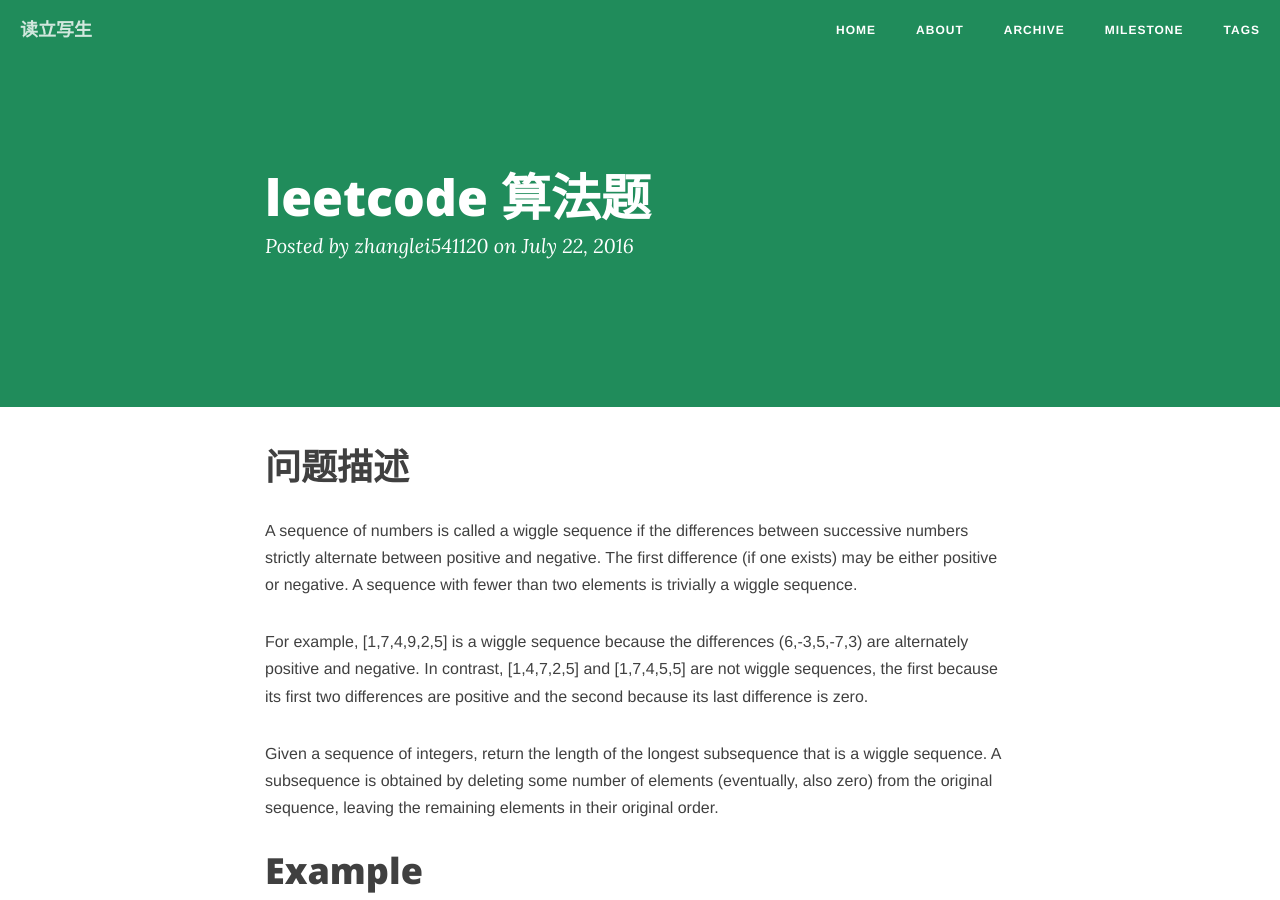
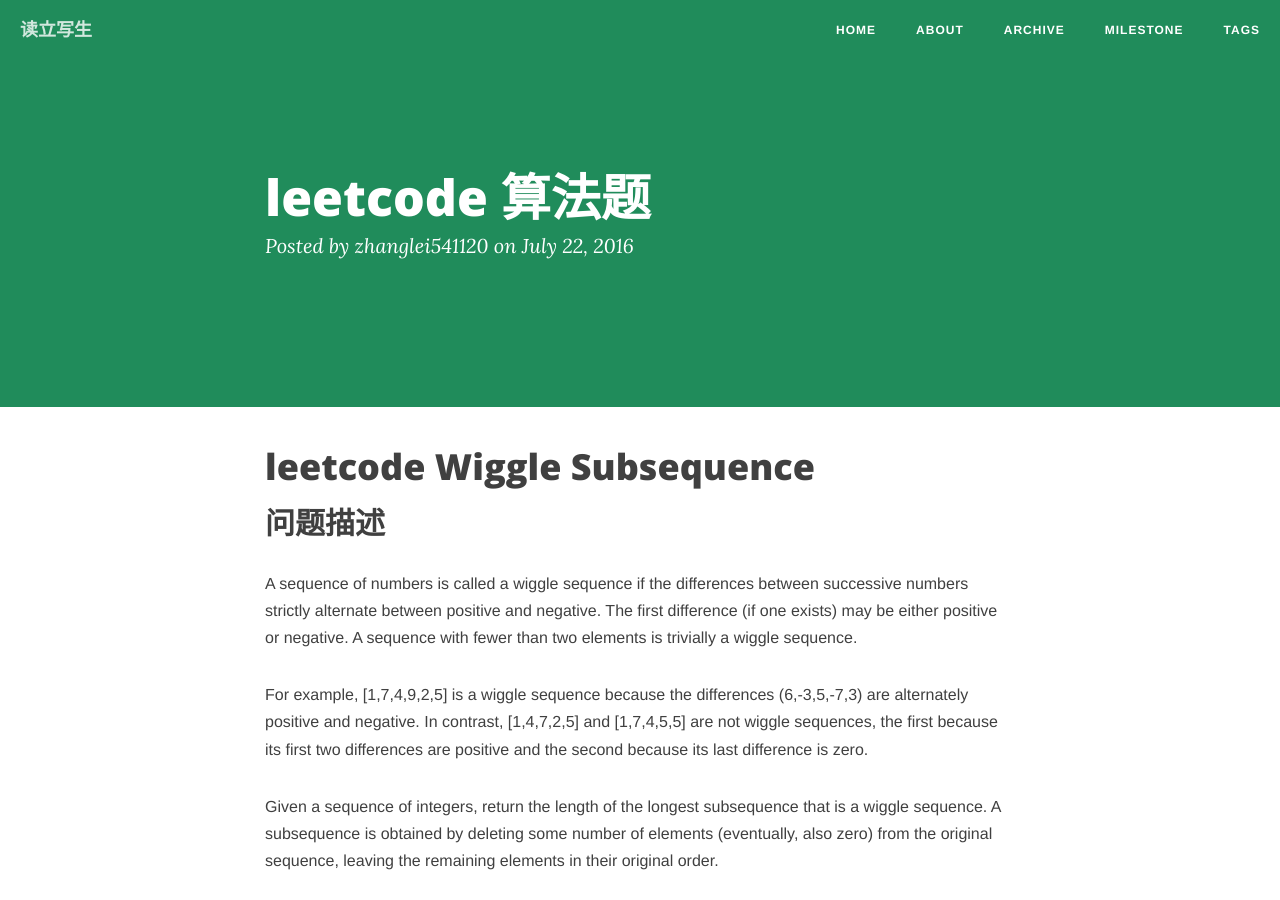
Before and after one commit to zhanglei541120/zhanglei541120.github.io, a Jekyll site: the page built from _posts/2016-07-22-Wiggle-Subsequence.md, in a window 1280 px wide and 900 px high. Built offline with Jekyll 4.4.1, drawn with Linux system fonts in a browser that asks for light colours; nearby versions of some CDN libraries; comment, search, counter and statistics services are not loaded.

Commit message:
change  Wiggle Subsequence of leetcode

```diff
--- a/_posts/2016-07-22-Wiggle-Subsequence.md
+++ b/_posts/2016-07-22-Wiggle-Subsequence.md
@@ -6,14 +6,15 @@ categories: blog
 tags:
 description:
 ---
-# 问题描述
+# leetcode Wiggle Subsequence
+## 问题描述
 A sequence of numbers is called a wiggle sequence if the differences between successive numbers strictly alternate between positive and negative. The first difference (if one exists) may be either positive or negative. A sequence with fewer than two elements is trivially a wiggle sequence.
 
 For example, [1,7,4,9,2,5] is a wiggle sequence because the differences (6,-3,5,-7,3) are alternately positive and negative. In contrast, [1,4,7,2,5] and [1,7,4,5,5] are not wiggle sequences, the first because its first two differences are positive and the second because its last difference is zero.
 
 Given a sequence of integers, return the length of the longest subsequence that is a wiggle sequence. A subsequence is obtained by deleting some number of elements (eventually, also zero) from the original sequence, leaving the remaining elements in their original order.
 
-# Example
+## Example
 Input: [1,7,4,9,2,5]
 Output: 6
 The entire sequence is a wiggle sequence.
@@ -25,7 +26,7 @@ There are several subsequences that achieve this length. One is [1,17,10,13,10,1
 Input: [1,2,3,4,5,6,7,8,9]
 Output: 2
 
-# 实现
+## 实现
 采用贪心，对于连续递增的子窜选择最大的数字，对于连续递减的子窜选择其最小的数组。并将最开始为减小的问题转化为最开始为增大的问题。代码如下：
 
     class Solution {
```
